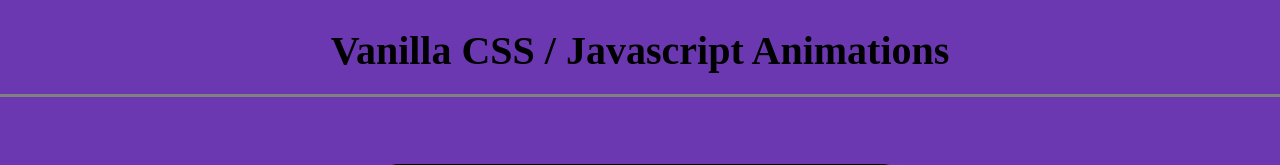
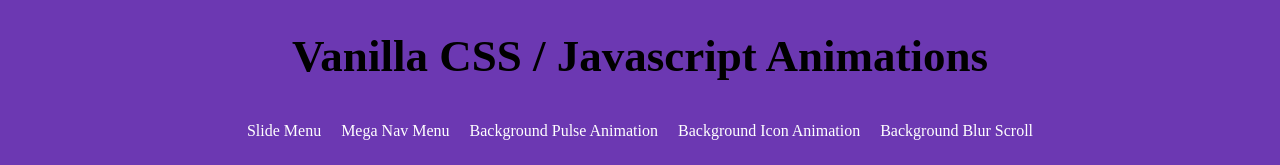
Before and after one commit to chris-stanton/BOILERPLATE-vanilla-animations, a PHP site: page / in a window 1280 px wide. Shown: the top 165 px of the page. Run offline with PHP 8.4, Linux system fonts and the light colour scheme.

Commit message:
added nav bar with links to projects, styled mobile portion

```diff
--- a/index.html
+++ b/index.html
@@ -8,14 +8,23 @@
         <link rel="stylesheet" href="./master/styles/styles.css">
   </head>
   <body>
-    <h1> Vanilla CSS / Javascript Animations </h1>
+    <header class="header-container">
+      <h1> Vanilla CSS / Javascript Animations </h1>
+      <div class="link-container">
+        <a href="#slide-menu"> Slide Menu </a>
+        <a href="#mega-nav-menu"> Mega Nav Menu </a>
+        <a href="#background-pulse"> Background Pulse Animation </a>
+        <a href="#background-icon">Background Icon Animation </a>
+        <a href="#background-blur">Background Blur Scroll </a>
+      </div>
+    </header>
       <div class="container">
 
         <section class="container">
 
 <!-- slide menu -->
             <a href="./slide-menu/public/index.html">
-              <div class="animationCards">
+              <div id="slide-menu" class="animationCards">
                 <h3> Slide Menu </h3>
                 <div>
                   <img src="./master/assets/images/slide-menu/slidemenu-sidemenu.png" class="desktopImages">
@@ -25,7 +34,7 @@
 
 <!-- Mega Nav Menu -->
             <a href="./mega-nav-menu/public/index.html">
-              <div class="animationCards">
+              <div id="mega-nav-menu" class="animationCards">
                 <h3> Mega Nav Menu </h3>
                 <div>
                   <img src="./master/assets/images/mega-nav-menu/desktoptwo.png" class="desktopImages">
@@ -35,7 +44,7 @@
 
 <!-- Background Pulse Animation -->
             <a href="./background-pulse-animation/public/index.html">
-              <div class="animationCards">
+              <div id="background-pulse" class="animationCards">
                 <h3> Background Pulse Animation </h3>
                 <div>
                   <img src="./master/assets/images/background-pulse-animation/desktop.png" class="desktopImages">
@@ -45,7 +54,7 @@
 
 <!-- Background icon Animation -->
             <a href="./background-icon-animation/public/index.html">
-              <div class="animationCards">
+              <div id="background-icon" class="animationCards">
                 <h3> Background Icon Animation </h3>
                 <div>
                   <img src="./master/assets/images/background-icon-animation/desktop.png" class="desktopImages">
@@ -55,7 +64,7 @@
 
 <!-- Background Blur Scroll -->
             <a href="./background-blur-scroll/public/index.html">
-              <div class="animationCards">
+              <div id="background-blur" class="animationCards">
                 <h3> Background Blur Scroll </h3>
                 <div>
                   <img src="./master/assets/images/background-blur-scroll/desktop-one.png" class="desktopImages">
@@ -65,7 +74,7 @@
 
 <!-- responsive image slider -->
             <a href="./responsive-image-slider/public/index.html">
-              <div class="animationCards">
+              <div id="image-slider" class="animationCards">
                 <h3> Responsive Image Slider </h3>
                 <div>
                   <img src="./master/assets/images/responsive-image-slider/desktop.png" class="desktopImages">
--- a/master/styles/styles.css
+++ b/master/styles/styles.css
@@ -23,18 +23,25 @@ body {
     100% {background:#f44336}
 }
 
-h1 {
-  font-size: 40px;
-  padding: 0px 0px 20px 0px;
-  border-bottom: 3px solid grey;
+.header-container {
+  display: flex;
+  flex-direction: column;
 }
 
-section {
-  margin: 0px;
+.header-container h1 {
+  font-size: 45px;
 }
 
-h3 {
-  font-size: 25px;
+.link-container {
+  display: flex;
+  flex-direction: row;
+  justify-content: center;
+}
+
+.link-container a {
+  margin: 10px;
+  text-decoration: none;
+  color: #ffffff;
 }
 
 .container {
@@ -44,7 +51,9 @@ h3 {
   text-align: center;
 }
 
-
+.container h3 {
+  font-size: 25px;
+}
 
 .animationCards {
   background-color: #4b4b4b;
@@ -86,6 +95,17 @@ footer {
 
 /*mobile view*/
 @media(max-width:568px) {
+  .link-container {
+    flex-direction: column;
+    margin: 80px 20px 80px 20px;
+  }
+
+  .link-container a {
+    margin: 2px;
+    padding: 10px;
+    background-color: #444a4b;
+  }
+
   .container {
     display: inline-block;
   }
```
